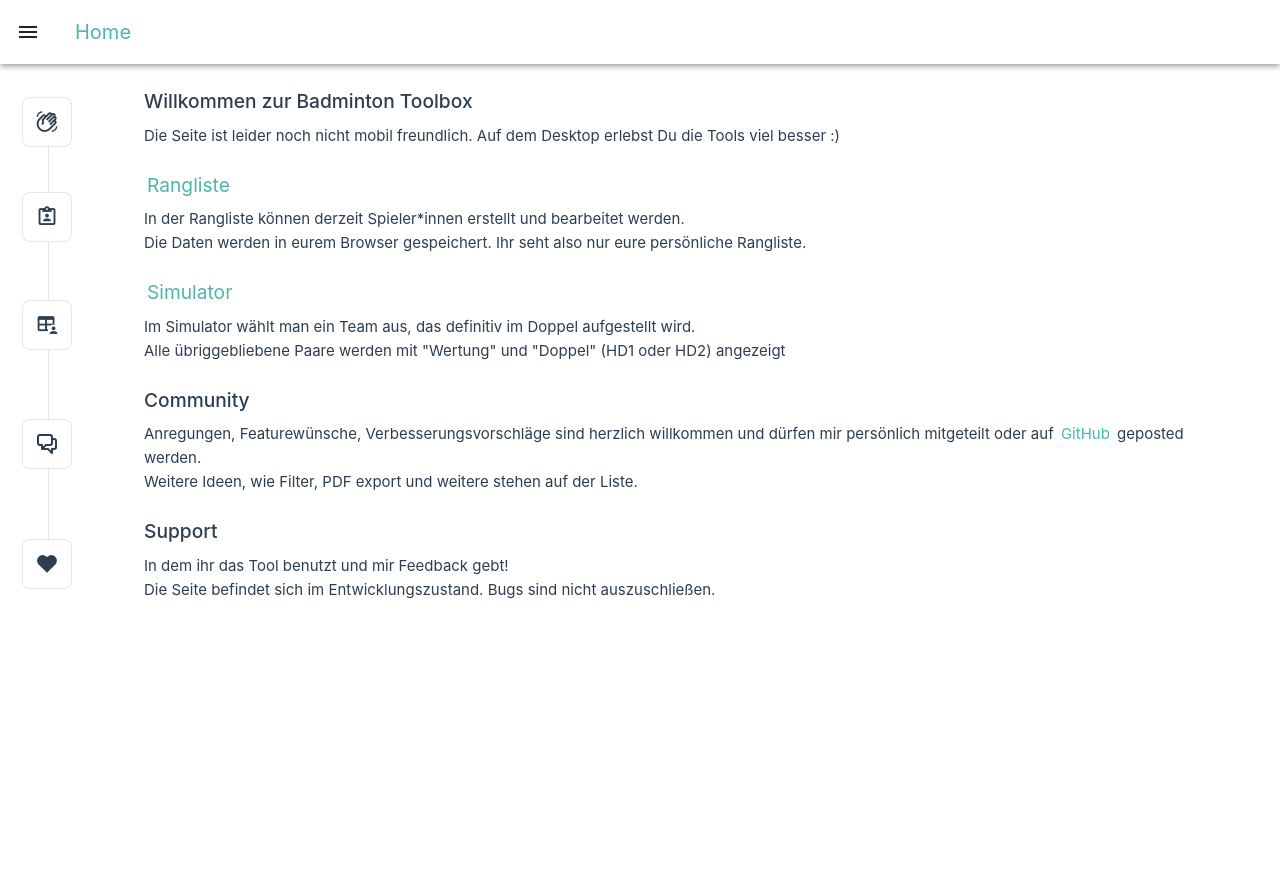
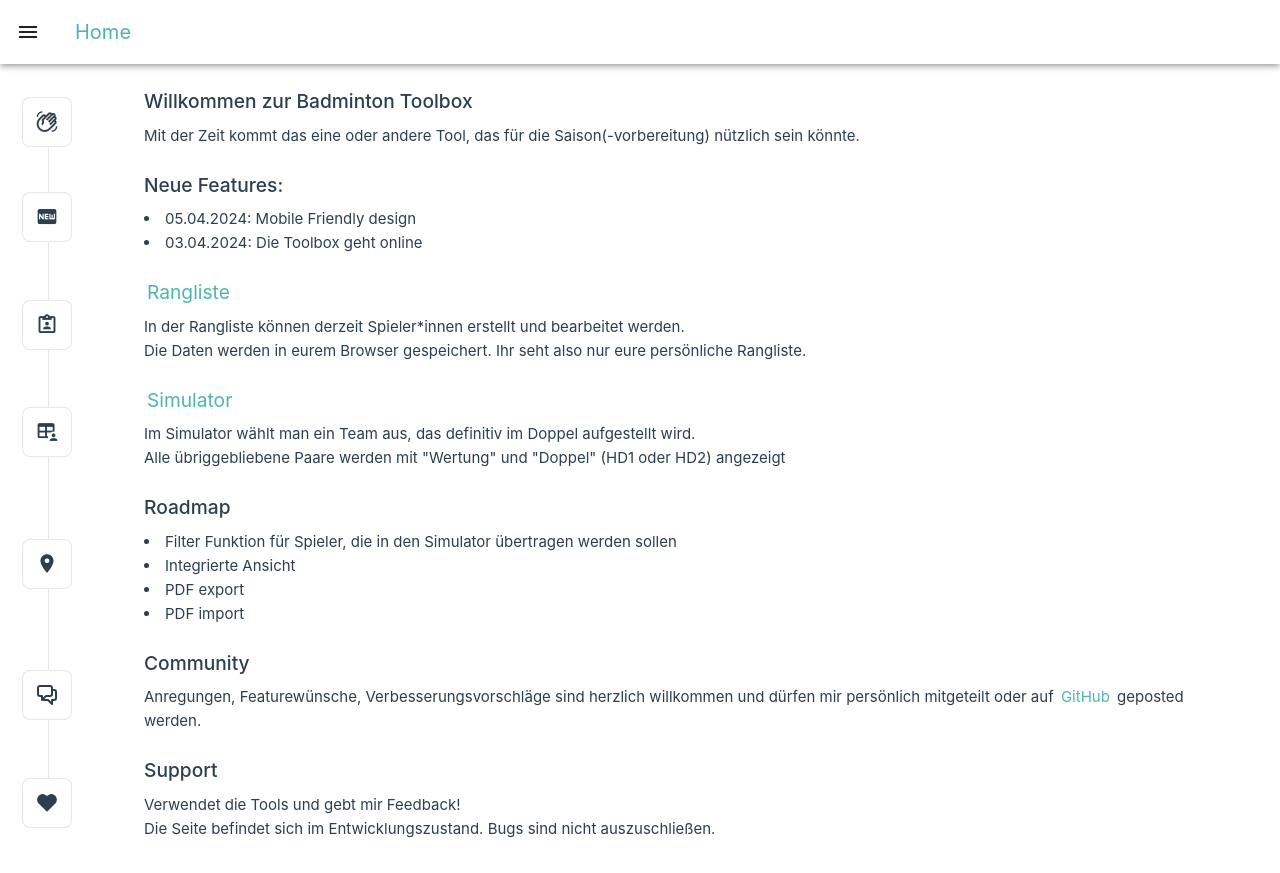
Before and after one commit to cangd/badminton-toolbox, a Vue app: page /#/ in a window 1280 px wide. Before the commit the page ends 800 px from the top, so only its background shows below. Built offline with nearby package versions, Linux system fonts and the light colour scheme.

Commit message:
Move doubles simulator, add news

```diff
--- a/src/App.vue
+++ b/src/App.vue
@@ -14,7 +14,7 @@
           <RouterLink to="/rangliste">Rangliste</RouterLink>
         </v-list-item>
         <v-list-item>
-          <RouterLink to="/calc">DoppelRechner</RouterLink>
+          <RouterLink to="/simulator">DoppelRechner</RouterLink>
         </v-list-item>
       </v-list>
     </v-navigation-drawer>
--- a/src/components/TheWelcome.vue
+++ b/src/components/TheWelcome.vue
@@ -7,16 +7,26 @@ import SupportIcon from './icons/IconSupport.vue'
 <template>
   <WelcomeItem>
     <template #icon>
-      <v-icon icon="mdi-hand-wave-outline"></v-icon>
+      <v-icon icon="mdi-hand-wave-outline" />
     </template>
     <template #heading>Willkommen zur Badminton Toolbox</template>
-    Die Seite ist leider noch nicht mobil freundlich. Auf dem Desktop erlebst Du die Tools viel
-    besser :)
+    Mit der Zeit kommt das eine oder andere Tool, das für die Saison(-vorbereitung) nützlich sein
+    könnte.
   </WelcomeItem>
 
   <WelcomeItem>
     <template #icon>
-      <v-icon icon="mdi-clipboard-account-outline"></v-icon>
+      <v-icon icon="mdi-new-box" />
+    </template>
+    <template #heading>Neue Features:</template>
+
+    <li>05.04.2024: Mobile Friendly design</li>
+    <li>03.04.2024: Die Toolbox geht online</li>
+  </WelcomeItem>
+
+  <WelcomeItem>
+    <template #icon>
+      <v-icon icon="mdi-clipboard-account-outline" />
     </template>
     <template #heading><RouterLink to="/rangliste">Rangliste</RouterLink></template>
 
@@ -27,13 +37,25 @@ import SupportIcon from './icons/IconSupport.vue'
 
   <WelcomeItem>
     <template #icon>
-      <v-icon icon="mdi-table-account"></v-icon>
+      <v-icon icon="mdi-table-account" />
     </template>
-    <template #heading><RouterLink to="/calc">Simulator</RouterLink></template>
+    <template #heading><RouterLink to="/simulator">Simulator</RouterLink></template>
 
     Im Simulator wählt man ein Team aus, das definitiv im Doppel aufgestellt wird.
     <br />
     Alle übriggebliebene Paare werden mit "Wertung" und "Doppel" (HD1 oder HD2) angezeigt
+  </WelcomeItem>
+
+  <WelcomeItem>
+    <template #icon>
+      <v-icon icon="mdi-map-marker" />
+    </template>
+    <template #heading>Roadmap</template>
+
+    <li>Filter Funktion für Spieler, die in den Simulator übertragen werden sollen</li>
+    <li>Integrierte Ansicht</li>
+    <li>PDF export</li>
+    <li>PDF import</li>
   </WelcomeItem>
 
   <WelcomeItem>
@@ -44,8 +66,6 @@ import SupportIcon from './icons/IconSupport.vue'
     Anregungen, Featurewünsche, Verbesserungsvorschläge sind herzlich willkommen und dürfen mir
     persönlich mitgeteilt oder auf
     <a href="https://github.com/cangd/badminton-toolbox/issues">GitHub</a> geposted werden.
-    <br />
-    Weitere Ideen, wie Filter, PDF export und weitere stehen auf der Liste.
   </WelcomeItem>
 
   <WelcomeItem>
@@ -54,7 +74,7 @@ import SupportIcon from './icons/IconSupport.vue'
     </template>
     <template #heading>Support</template>
 
-    In dem ihr das Tool benutzt und mir Feedback gebt!
+    Verwendet die Tools und gebt mir Feedback!
     <br />
     Die Seite befindet sich im Entwicklungszustand. Bugs sind nicht auszuschließen.
   </WelcomeItem>
--- a/src/router/index.ts
+++ b/src/router/index.ts
@@ -1,5 +1,5 @@
 import TheWelcome from '@/components/TheWelcome.vue'
-import CalcView from '@/views/CalcView.vue'
+import DoublesSimulator from '@/views/DoublesSimulator.vue'
 import { createRouter, createWebHashHistory } from 'vue-router'
 import RanglisteView from '../views/RanglisteView.vue'
 
@@ -14,18 +14,12 @@ const router = createRouter({
     {
       path: '/rangliste',
       name: 'rangliste',
-      // route level code-splitting
-      // this generates a separate chunk (About.[hash].js) for this route
-      // which is lazy-loaded when the route is visited.
       component: RanglisteView
     },
     {
-      path: '/calc',
-      name: 'calc',
-      // route level code-splitting
-      // this generates a separate chunk (About.[hash].js) for this route
-      // which is lazy-loaded when the route is visited.
-      component: CalcView
+      path: '/simulator',
+      name: 'simulator',
+      component: DoublesSimulator
     }
   ]
 })
--- a/src/views/CalcView.vue
+++ b/src/views/DoublesSimulator.vue
@@ -1,5 +1,5 @@
 <template>
-  <div class="calcview">
+  <div class="doublesSimulator">
     <v-card flat theme="dark">
       <template v-slot:text>
         <v-text-field
@@ -191,21 +191,21 @@ function mapFlatPairToPair(team: FlatPair): Pair {
 </script>
 
 <style lang="scss" scoped>
-.calcview {
+.doublesSimulator {
   display: flex;
   flex-direction: column;
 }
 
-.calcView__listItem:active {
+.doublesSimulator__listItem:active {
   background-color: #4db6ac;
 }
 
-.calcView__listItem_clicked {
+.doublesSimulator__listItem_clicked {
   background-color: #4db6ac;
   border: 3px solid #4db6ac;
 }
 
-.calcView__card {
+.doublesSimulator__card {
   margin: 20px;
 }
 </style>
```
